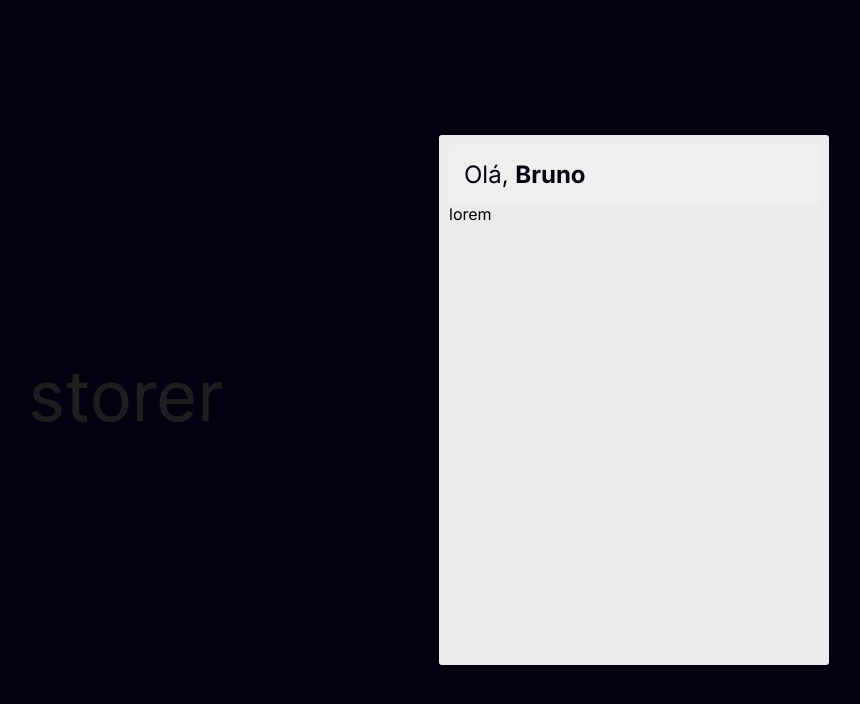
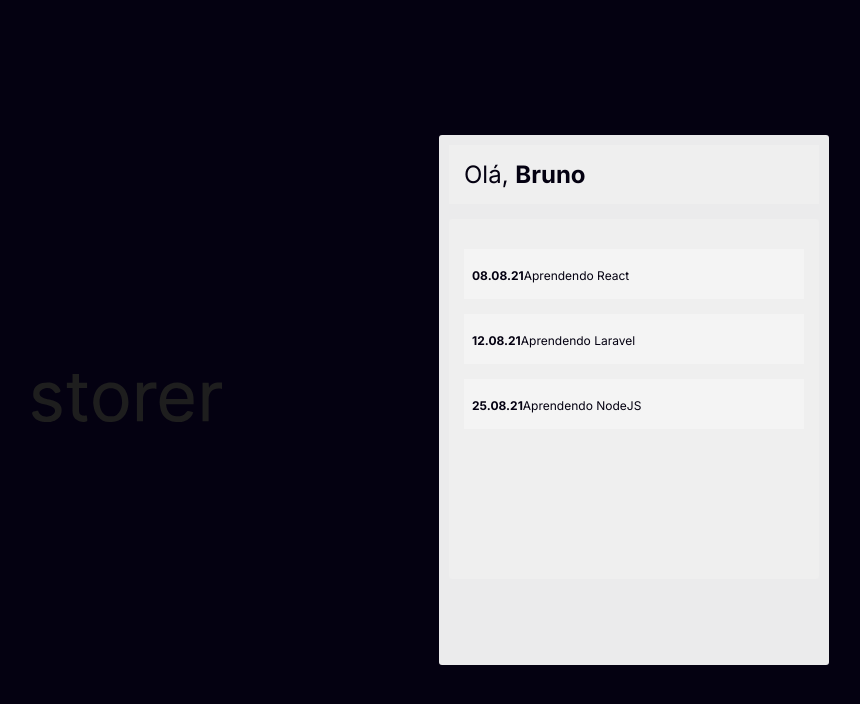
Before and after one commit to srbrunoferreira/storer, a React (Create React App) app in the folder client/: page / in a window 1280 px wide. Shown: the top 704 px of the page, without its empty margins (201-1061 px from the left). Built offline with nearby package versions, Linux system fonts and the light colour scheme.

Commit message:
add: ItemsContainer listing items

```diff
--- a/client/src/components/ItemsContainer.js
+++ b/client/src/components/ItemsContainer.js
@@ -1,21 +1,47 @@
 import React from 'react'
 import { Box } from '@material-ui/core'
 import { makeStyles } from '@material-ui/core/styles'
+import Item from './Item'
+
+// import Item from './Item'
 
 const useStyles = makeStyles((theme) => ({
   container: {
     width: '100%',
+    height: '360px',
     backgroundColor: '#EFEFEF',
-    padding: '15px'
+    padding: '15px',
+    marginTop: '15px',
+    borderRadius: '3px',
+    overflow: 'auto'
   }
 }))
 
 const ItemsContainer = () => {
   const style = useStyles()
 
+  const items = [
+    {
+      date: '08.08.21',
+      text: 'Aprendendo React'
+    },
+    {
+      date: '12.08.21',
+      text: 'Aprendendo Laravel'
+    },
+    {
+      date: '25.08.21',
+      text: 'Aprendendo NodeJS'
+    }
+  ]
+
   return (
-    <Box className={style.contaienr}>
-      <p>lorem</p>
+    <Box className={style.container}>
+      {
+        items.map((item, index) => {
+          return <Item key={index} date={item.date} text={item.text} />
+        })
+      }
     </Box>
   )
 }
```
